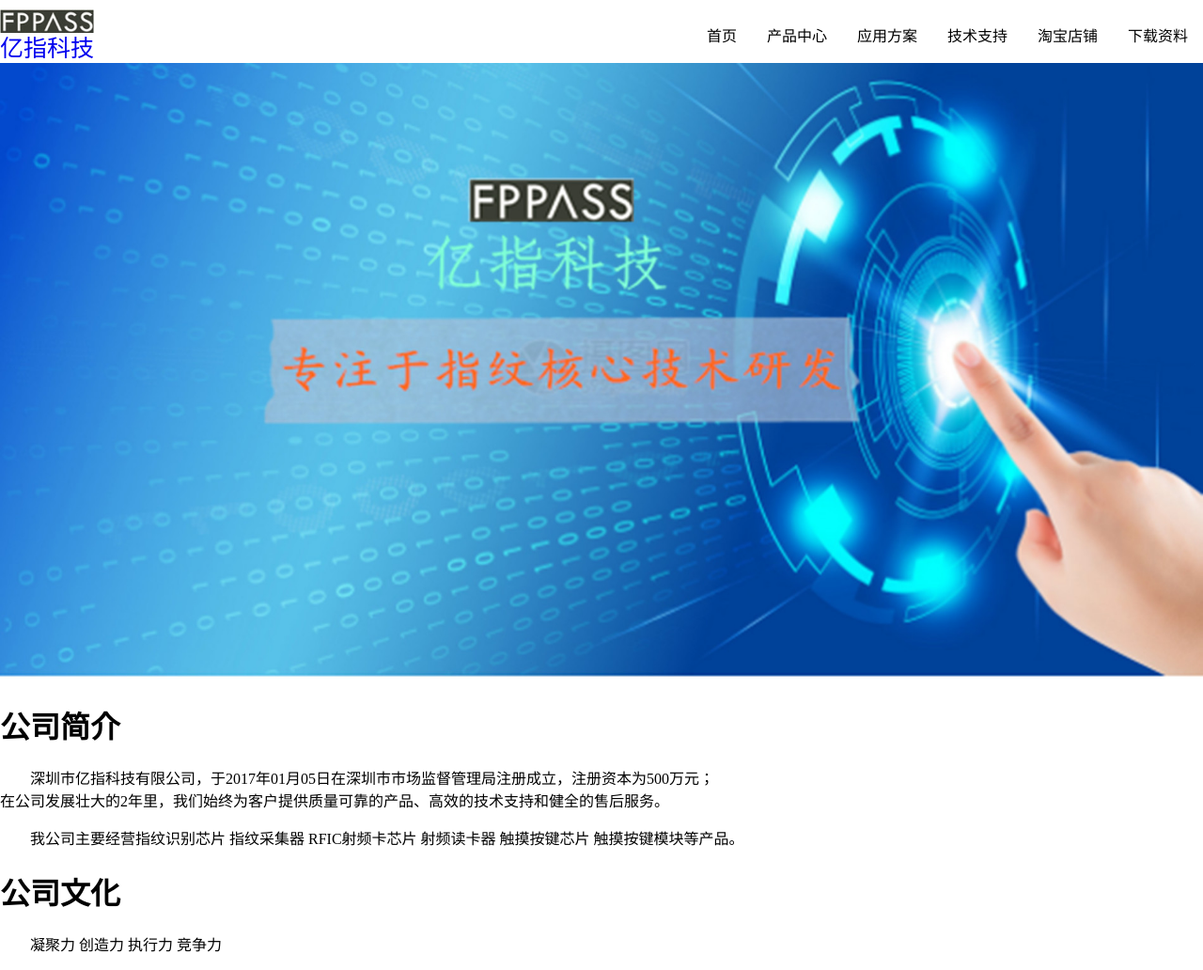
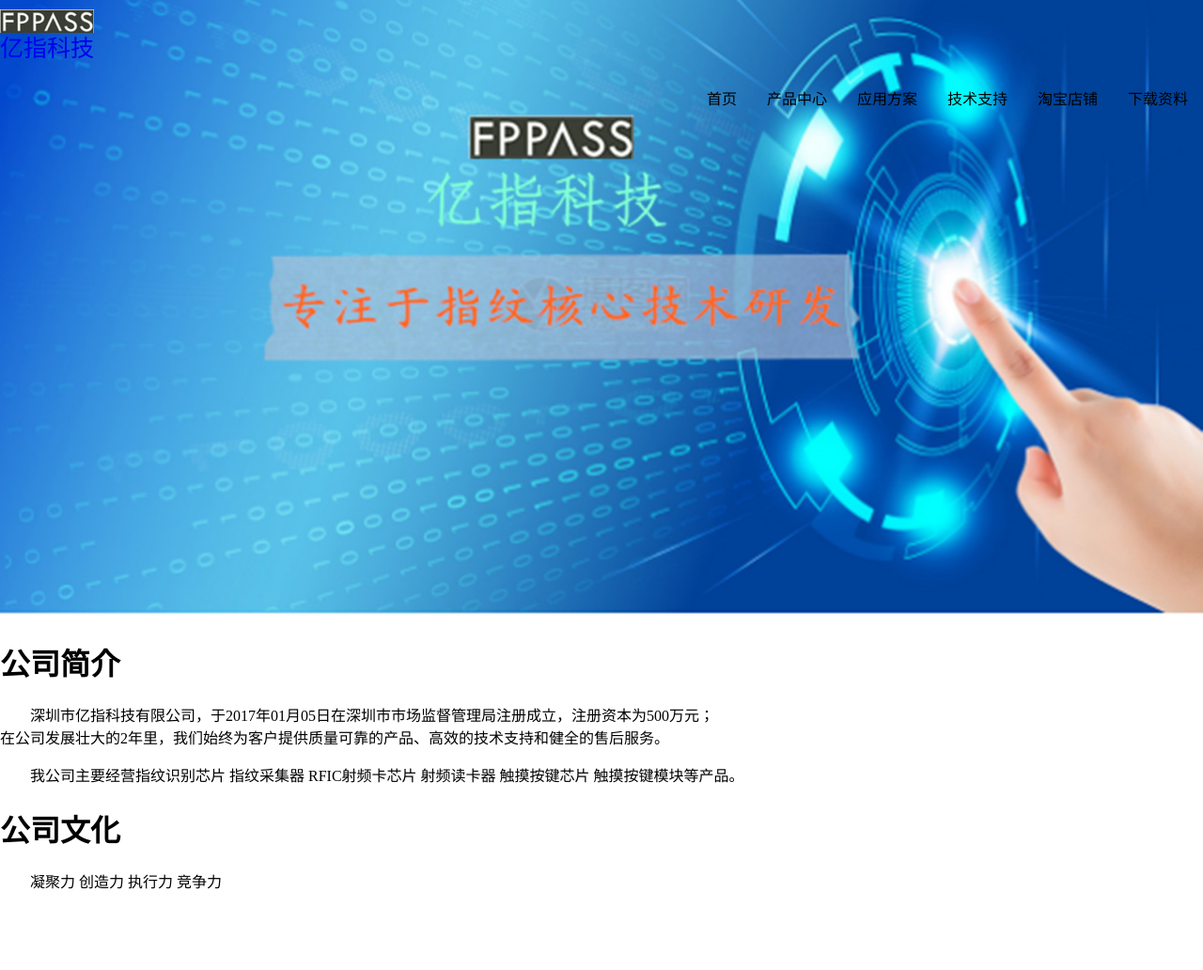
Before and after one commit to easyfp/easyfp.github.io, a Jekyll site: the page about.html, which Jekyll copies as it is, in a window 1280 px wide and 1032 px high. Shown: the whole window at 94% size. Built offline with Jekyll 4.4.1, drawn with Linux system fonts in a browser that asks for light colours.

Commit message:
Update about.html

```diff
--- a/about.html
+++ b/about.html
@@ -40,7 +40,9 @@
 </style>
 </head>
 	<body>
-	<style type="text/css">
+
+            <ul class="nav navbar-nav navbar-right">
+		 	<style type="text/css">
 		a{text-decoration:none;}
 		</style>
 	<a class="navbar-brand page-scroll"  href="#page-top" style="text-align:center;font-size:25px"><img src="img/portfolio/7.jpg" style="position:relative;top:10px;"width="100" height="25">
@@ -48,7 +50,6 @@
 	</div>
 
                   <div class="collapse navbar-collapse" id="bs-example-navbar-collapse-1">
-            <ul class="nav navbar-nav navbar-right">
                 <li>
                      <a style="padding-top:25px;" href="/_includes/download.html">下载资料</a>
 
```
